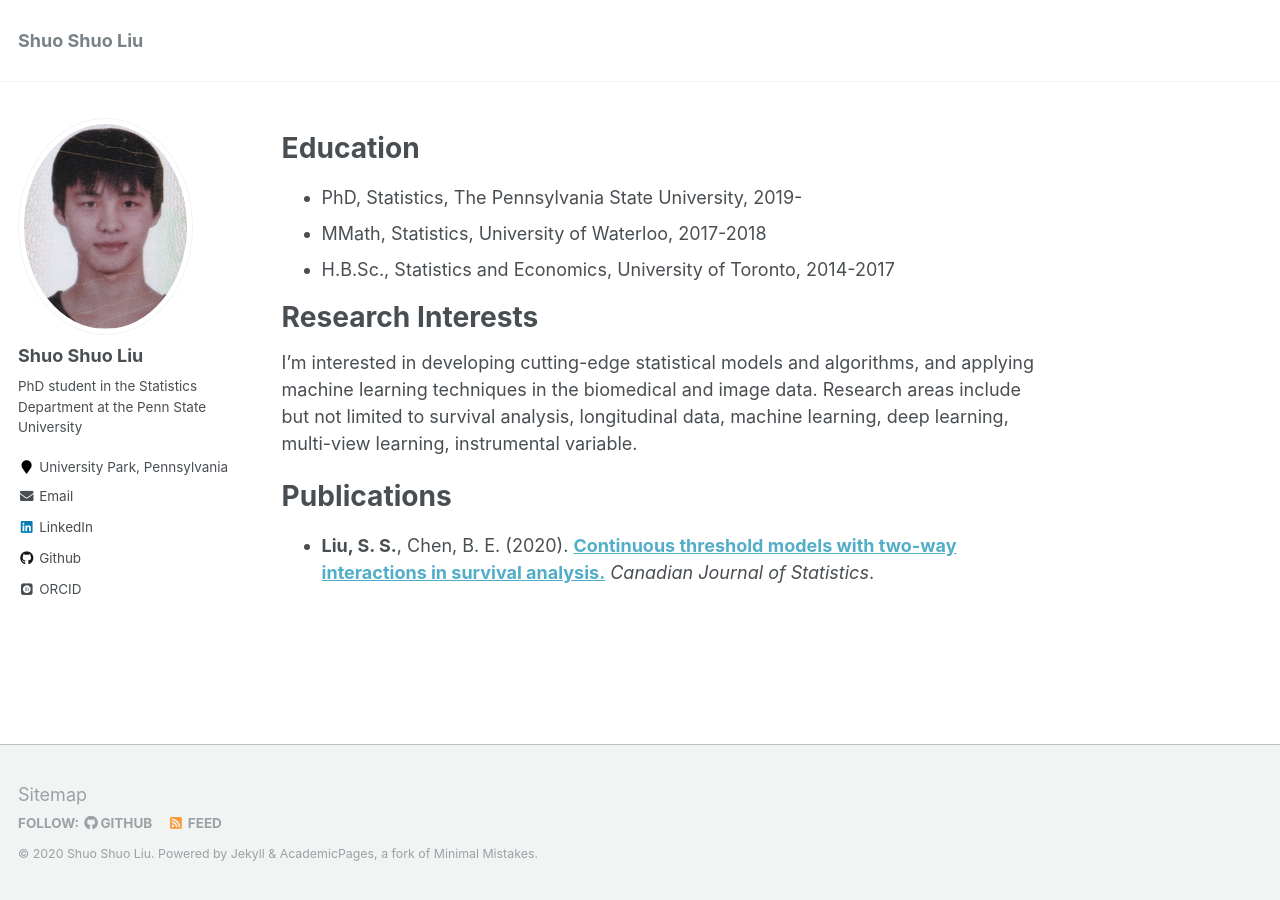
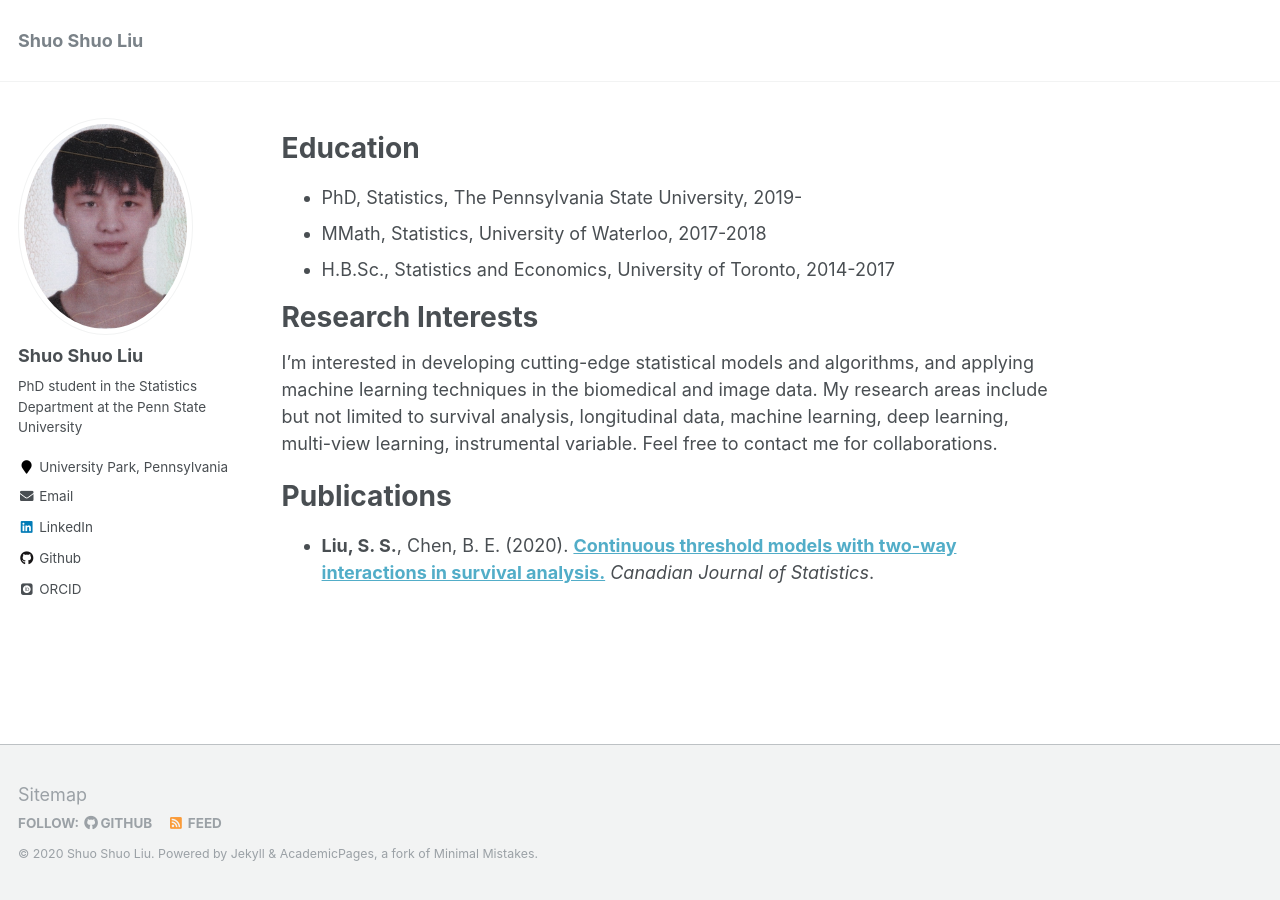
Before and after one commit to shuoshuoliu/shuoshuoliu.github.io, a Jekyll site: the page built from _pages/about.md, in a window 1280 px wide. Built offline with Jekyll 4.4.1, drawn with Linux system fonts in a browser that asks for light colours; some web fonts are replaced.

Commit message:
Update about.md

```diff
--- a/_pages/about.md
+++ b/_pages/about.md
@@ -15,7 +15,8 @@ redirect_from:
 * H.B.Sc., Statistics and Economics, University of Toronto, 2014-2017
 
 # Research Interests
-I'm interested in developing cutting-edge statistical models and algorithms, and applying machine learning techniques in the biomedical and image data. Research areas include but not limited to survival analysis, longitudinal data, machine learning, deep learning, multi-view learning, instrumental variable.
+I'm interested in developing cutting-edge statistical models and algorithms, and applying machine learning techniques in the biomedical and image data. My research areas include but not limited to survival analysis, longitudinal data, machine learning, deep learning, multi-view learning, instrumental variable.
+Feel free to contact me for collaborations.
 
 # Publications
 * <b>Liu, S. S.</b>, Chen, B. E. (2020). <b>[Continuous threshold models with two-way interactions in survival analysis.](https://onlinelibrary.wiley.com/journal/1708945x)</b> <i>Canadian Journal of Statistics</i>.
```
